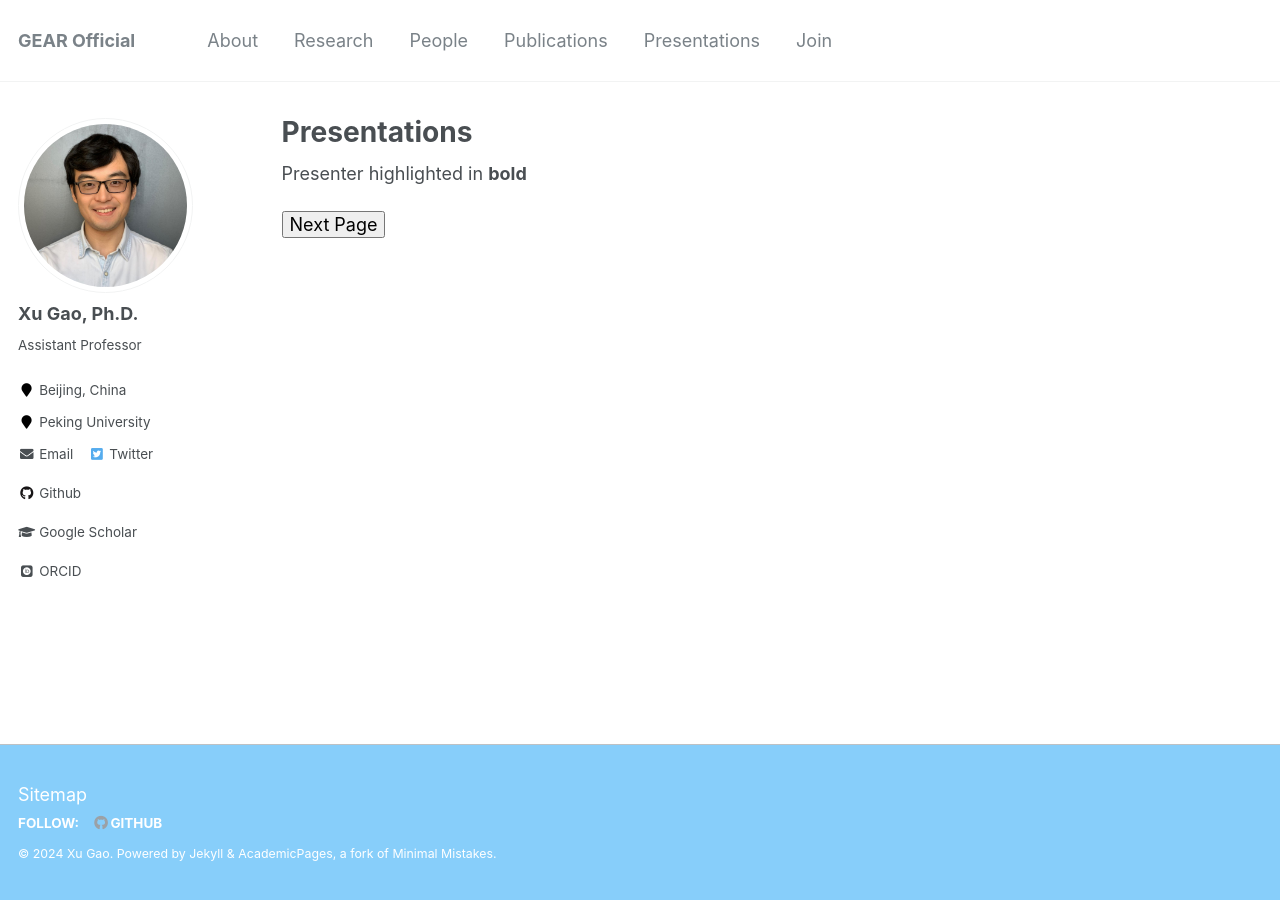
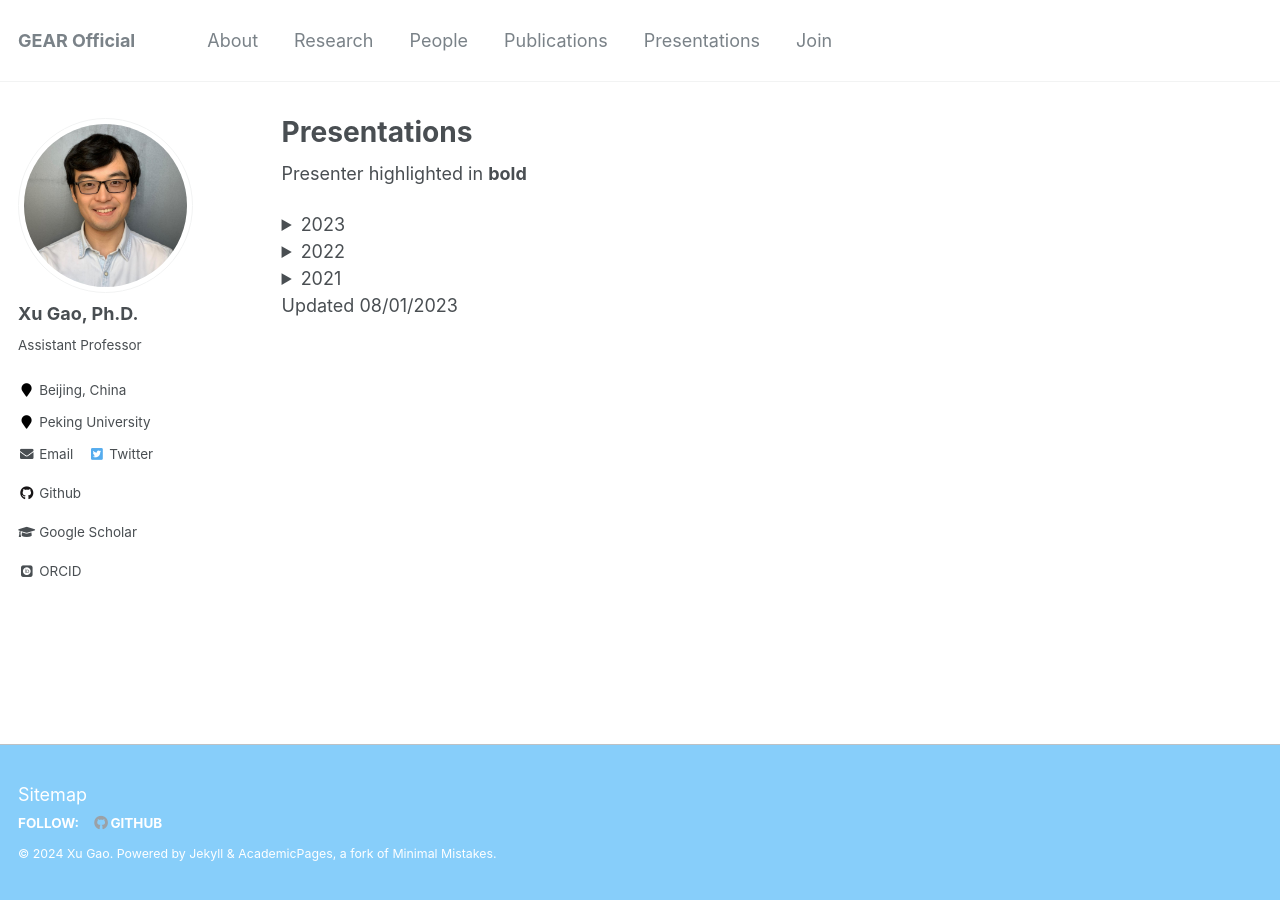
Before and after one commit to ytwangZero/gearpku2020.github.io, a Jekyll site: the page built from _pages/PRESENTATIONS.md, in a window 1280 px wide. Built offline with Jekyll 4.4.1, drawn with Linux system fonts in a browser that asks for light colours; some web fonts are replaced; part of the change alters nothing that is shown.

Commit message:
Update PRESENTATIONS.md

```diff
--- a/_pages/PRESENTATIONS.md
+++ b/_pages/PRESENTATIONS.md
@@ -9,78 +9,33 @@ redirect_from:
 
 Presenter highlighted in **bold**
 
-<div id="presentations-container">
-  <!-- Content will be dynamically added here -->
-</div>
+<details>
+  <summary>2023</summary>
+  <ul>
+    <li><strong>Xu Gao</strong>. Epidemiology of air pollution and human aging: preliminary findings – The 7th Conference on Environmental Health Risks and Prevention and Control of New Environmental Pollutants, Zhengzhou, China, May 2023. **[Oral]**</li>
+    <li><strong>Xu Gao</strong>. Short-term PM2.5 exposure and epigenetic aging: a quasi-experimental study – The 7th Conference on Environmental Health Risks and Prevention and Control of New Environmental Pollutants, Zhengzhou, China, May 2023. **[Oral]**</li>
+    <li><strong>Xu Gao</strong>. Short-term PM2.5 exposure and epigenetic aging: a quasi-experimental study – The 7th Asian Congress on Environmental Mutagens, Qingdao, China, May 2023. **[Oral]**</li>
+  </ul>
+</details>
 
-<script>
-  // Define the presentations data
-  const presentations = [
-    {
-      year: 2023,
-      presentations: [
-        "**Xu Gao**.  Epidemiology of air pollution and human aging: preliminary findings – The 7th Conference on Environmental Health Risks and Prevention and Control of New Environmental Pollutants, Zhengzhou, China, May 2023. **[Oral]**",
-        "**Xu Gao**.  Short-term PM2.5 exposure and epigenetic aging: a quasi-experimental study – The 7th Conference on Environmental Health Risks and Prevention and Control of New Environmental Pollutants, Zhengzhou, China, May 2023. **[Oral]**",
-        "**Xu Gao**.  Short-term PM2.5 exposure and epigenetic aging: a quasi-experimental study – The 7th Asian Congress on Environmental Mutagens, Qingdao, China, May 2023. **[Oral]**"
-      ]
-    },
-    {
-      year: 2022,
-      presentations: [
-        "**Xu Gao**.  Data processing of cardiometabolic multimorbidity and study findings – The 33rd Great Wall International Congress of Cardiology / Asia Heart Society Congress 2022, Online Virtual, October 2022. **[Oral]**",
-        "**Xu Gao**.  Role of sleep quality in the acceleration of biological aging and its potential for preventive interaction on air pollution insults: Findings from the UK Biobank cohort– International Society of Environmental Epidemiology 2022 Conference, Athence, Greece, September 2022. **[Oral]**",
-        "**Xu Gao**.  Preliminary findings on the associations of air pollution with elderly health and relevant interventions – Environment and Health Academic Conference 2021-2022, Lanzhou, China, July 2022. **[Oral]**"
-      ]
-    },
-    {
-      year: 2021,
-      presentations: [
-        "**Xu Gao**.  Short-term air pollution, cognitive performance and nonsteroidal anti-inflammatory drug use in the Veterans Affairs Normative Aging Study– China 27th Conference on Atmospheric Environment Science and Technology, Online Virtual, November 2021. **[Oral]**",
-        "**Xu Gao**.  Epidemiological findings on environmental aging – China Conference on Environment and Health 2021, Chengdu, China, October 2021. **[Keynote speaker & Session Chair]**",
-        "**Xu Gao**.  Short-term PM2.5 exposure and epigenetic aging: a quasi-experimental study in young healthy adults – Beijing Conference and Exhibition on Instrumental Analysis, Beijing, China, September 2021. **[Keynote speaker]**",
-        "**Xu Gao**.  Environmental risk factors for chronic kidney disease – International Society of Environmental Epidemiology 2021 Conference, Online Virtual, August 2021. **[Session Chair]**",
-        "**Xu Gao**.  Short-term exposure to PM2.5 and epigenetic aging: a quasi-experimental study – International Society of Environmental Epidemiology 2021 Conference, Online Virtual, August 2021. **[Session Chair]**"
-      ]
-    }
-  ];
+<details>
+  <summary>2022</summary>
+  <ul>
+    <li><strong>Xu Gao</strong>. Data processing of cardiometabolic multimorbidity and study findings – The 33rd Great Wall International Congress of Cardiology / Asia Heart Society Congress 2022, Online Virtual, October 2022. **[Oral]**</li>
+    <li><strong>Xu Gao</strong>. Role of sleep quality in the acceleration of biological aging and its potential for preventive interaction on air pollution insults: Findings from the UK Biobank cohort– International Society of Environmental Epidemiology 2022 Conference, Athence, Greece, September 2022. **[Oral]**</li>
+    <li><strong>Xu Gao</strong>. Preliminary findings on the associations of air pollution with elderly health and relevant interventions – Environment and Health Academic Conference 2021-2022, Lanzhou, China, July 2022. **[Oral]**</li>
+  </ul>
+</details>
 
-  // Function to generate HTML for presentations
-  function generatePresentationsHTML(year, presentations) {
-    let html = `<h2>${year}</h2>`;
-    presentations.forEach(presentation => {
-      html += `<p>${presentation}</p>`;
-    });
-    return html;
-  }
+<details>
+  <summary>2021</summary>
+  <ul>
+    <li><strong>Xu Gao</strong>. Short-term air pollution, cognitive performance and nonsteroidal anti-inflammatory drug use in the Veterans Affairs Normative Aging Study– China 27th Conference on Atmospheric Environment Science and Technology, Online Virtual, November 2021. **[Oral]**</li>
+    <li><strong>Xu Gao</strong>. Epidemiological findings on environmental aging – China Conference on Environment and Health 2021, Chengdu, China, October 2021. **[Keynote speaker & Session Chair]**</li>
+    <li><strong>Xu Gao</strong>. Short-term PM2.5 exposure and epigenetic aging: a quasi-experimental study in young healthy adults – Beijing Conference and Exhibition on Instrumental Analysis, Beijing, China, September 2021. **[Keynote speaker]**</li>
+    <li><strong>Xu Gao</strong>. Environmental risk factors for chronic kidney disease – International Society of Environmental Epidemiology 2021 Conference, Online Virtual, August 2021. **[Session Chair]**</li>
+    <li><strong>Xu Gao</strong>. Short-term exposure to PM2.5 and epigenetic aging: a quasi-experimental study – International Society of Environmental Epidemiology 2021 Conference, Online Virtual, August 2021. **[Session Chair]**</li>
+  </ul>
+</details>
 
-  // Function to display presentations based on current page
-  function displayPresentations(page) {
-    const presentationsPerPage = 1;
-    const startIndex = (page - 1) * presentationsPerPage;
-    const endIndex = startIndex + presentationsPerPage;
-
-    let html = '';
-    for (let i = startIndex; i < endIndex && i < presentations.length; i++) {
-      html += generatePresentationsHTML(presentations[i].year, presentations[i].presentations);
-    }
-
-    document.getElementById('presentations-container').innerHTML = html;
-  }
-
-  // Initial page to display
-  let currentPage = 1;
-  displayPresentations(currentPage);
-
-  // Function to go to the next page
-  function nextPage() {
-    currentPage++;
-    displayPresentations(currentPage);
-    window.scrollTo(0, 0); // Scroll to top after changing page
-  }
-
-  // Add event listener to next page button
-  document.getElementById('next-page-button').addEventListener('click', nextPage);
-</script>
-
-<!-- Next Page Button -->
-<button id="next-page-button">Next Page</button>
+Updated 08/01/2023
```
